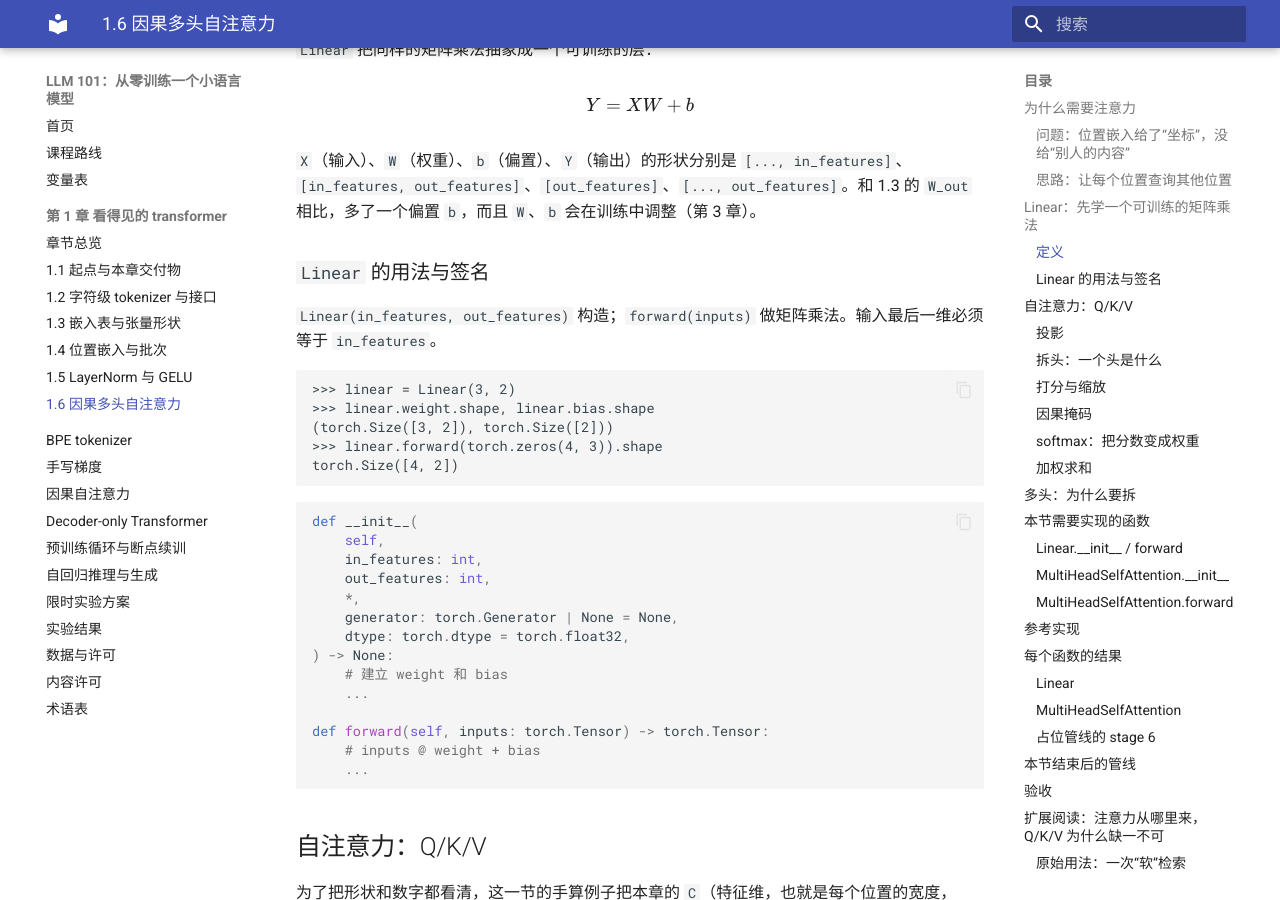
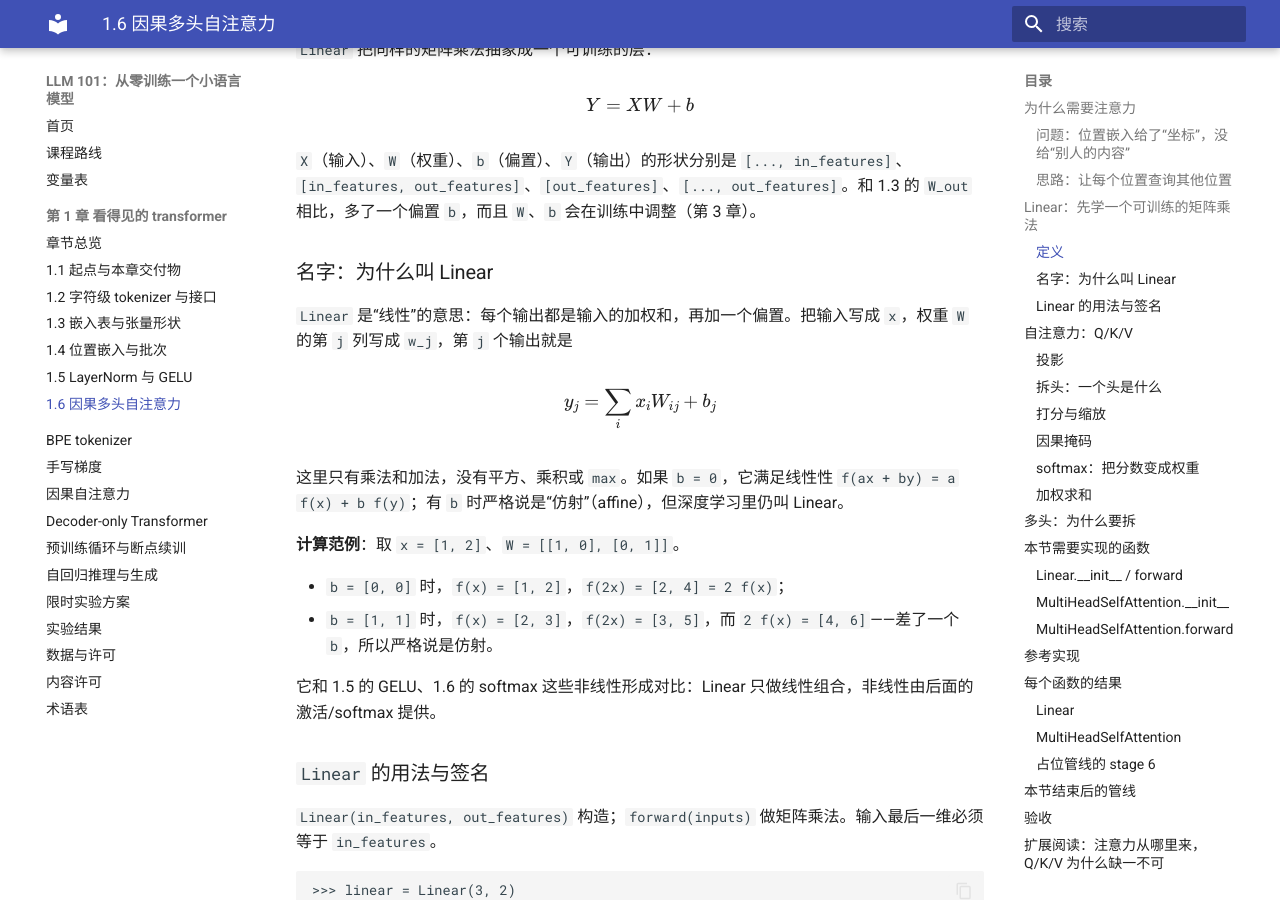
Before and after one commit to tigersoldier/llm-101, an MkDocs documentation site: the page built from docs/course/ch01/1.6.md, in a window 1280 px wide and 900 px high, scrolled down 2280 px. Built offline with MkDocs 1.6.1 and Material for MkDocs 9.7.7, drawn with Linux system fonts in a browser that asks for light colours.

Commit message:
Explain why the linear layer is called Linear

```diff
--- a/docs/course/ch01/1.6.md
+++ b/docs/course/ch01/1.6.md
@@ -56,6 +56,23 @@ Y = XW + b
 $$
 
 `X`（输入）、`W`（权重）、`b`（偏置）、`Y`（输出）的形状分别是 `[..., in_features]`、`[in_features, out_features]`、`[out_features]`、`[..., out_features]`。和 1.3 的 `W_out` 相比，多了一个偏置 `b`，而且 `W`、`b` 会在训练中调整（第 3 章）。
+
+### 名字：为什么叫 Linear
+
+`Linear` 是“线性”的意思：每个输出都是输入的加权和，再加一个偏置。把输入写成 `x`，权重 `W` 的第 `j` 列写成 `w_j`，第 `j` 个输出就是
+
+$$
+y_j = \sum_i x_i W_{ij} + b_j
+$$
+
+这里只有乘法和加法，没有平方、乘积或 `max`。如果 `b = 0`，它满足线性性 `f(ax + by) = a f(x) + b f(y)`；有 `b` 时严格说是“仿射”（affine），但深度学习里仍叫 Linear。
+
+**计算范例**：取 `x = [1, 2]`、`W = [[1, 0], [0, 1]]`。
+
+- `b = [0, 0]` 时，`f(x) = [1, 2]`，`f(2x) = [2, 4] = 2 f(x)`；
+- `b = [1, 1]` 时，`f(x) = [2, 3]`，`f(2x) = [3, 5]`，而 `2 f(x) = [4, 6]`——差了一个 `b`，所以严格说是仿射。
+
+它和 1.5 的 GELU、1.6 的 softmax 这些非线性形成对比：Linear 只做线性组合，非线性由后面的激活/softmax 提供。
 
 ### `Linear` 的用法与签名
 
```
Also changed, not shown: ch01/sections/1.6.md (+1 -1 lines), docs/glossary.md (+1 -1 lines).
